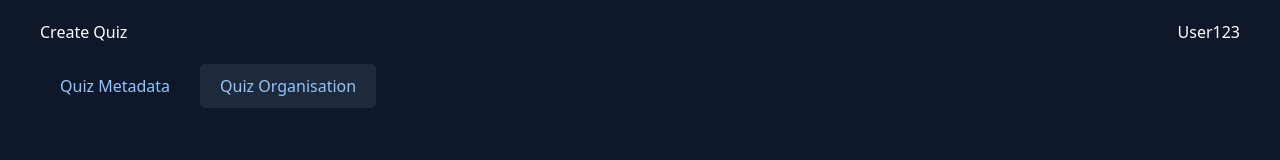
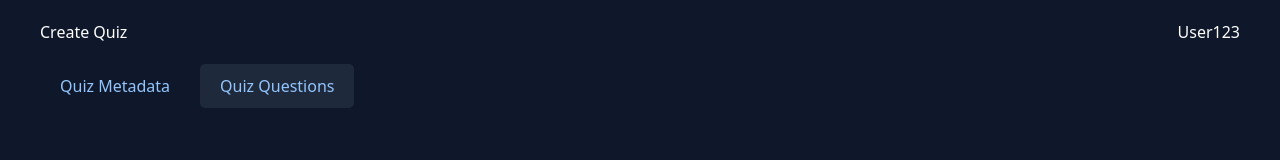
Before and after one commit to rasram/create-quiz-evalify, a Next.js app: page / in a window 1280 px wide. Shown: the top 160 px of the page. Built offline with nearby package versions, Linux system fonts and the light colour scheme.

Commit message:
buttons modified

```diff
--- a/src/components/Tabs.tsx
+++ b/src/components/Tabs.tsx
@@ -13,7 +13,7 @@ interface Tab {
 export default function Tabs({ activeTab, setActiveTab }: TabsProps) {
   const tabs: Tab[] = [
     { id: 'metadata', label: 'Quiz Metadata' },
-    { id: 'organisation', label: 'Quiz Organisation' }
+    { id: 'organisation', label: 'Quiz Questions' }
   ];
 
   return (
```
